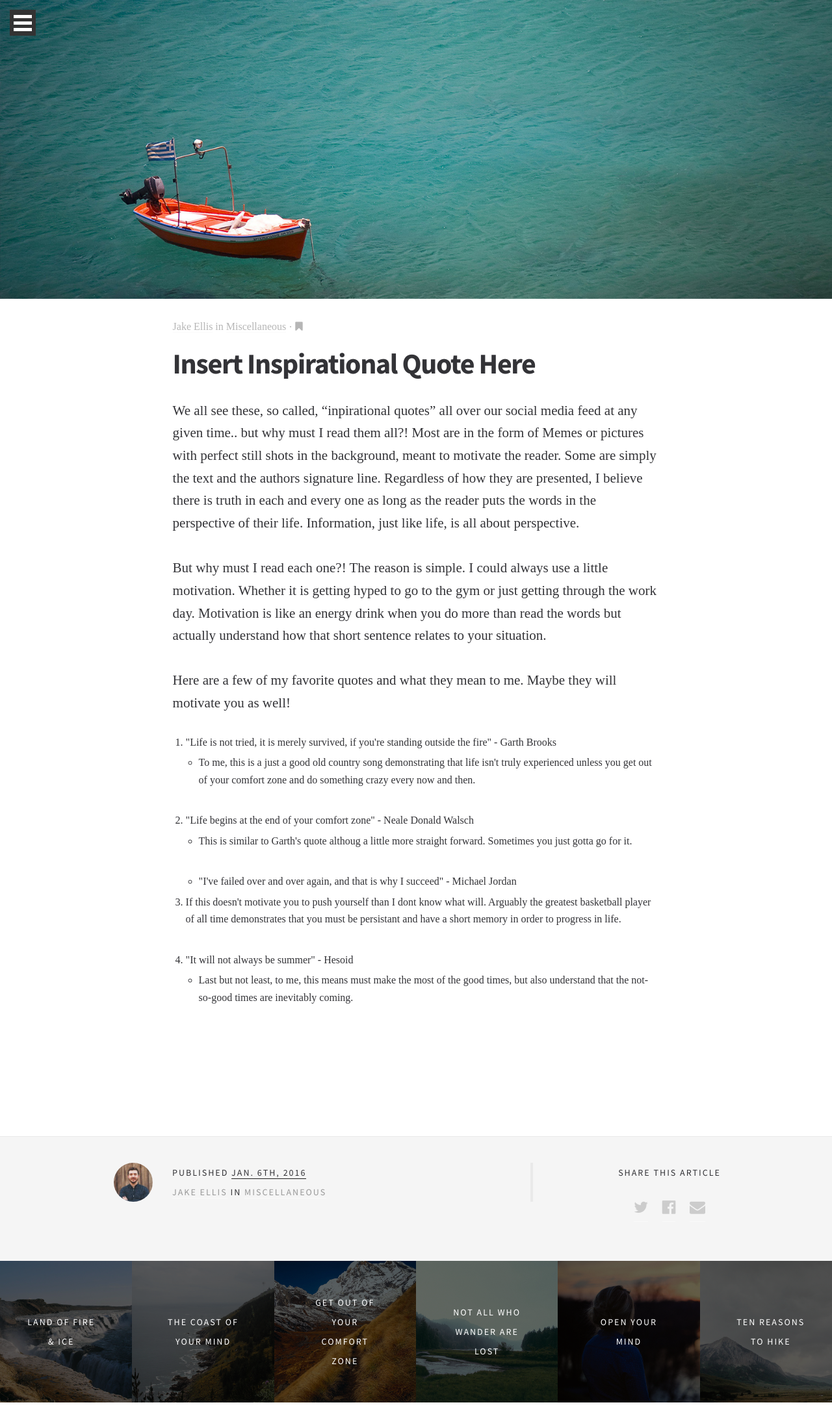
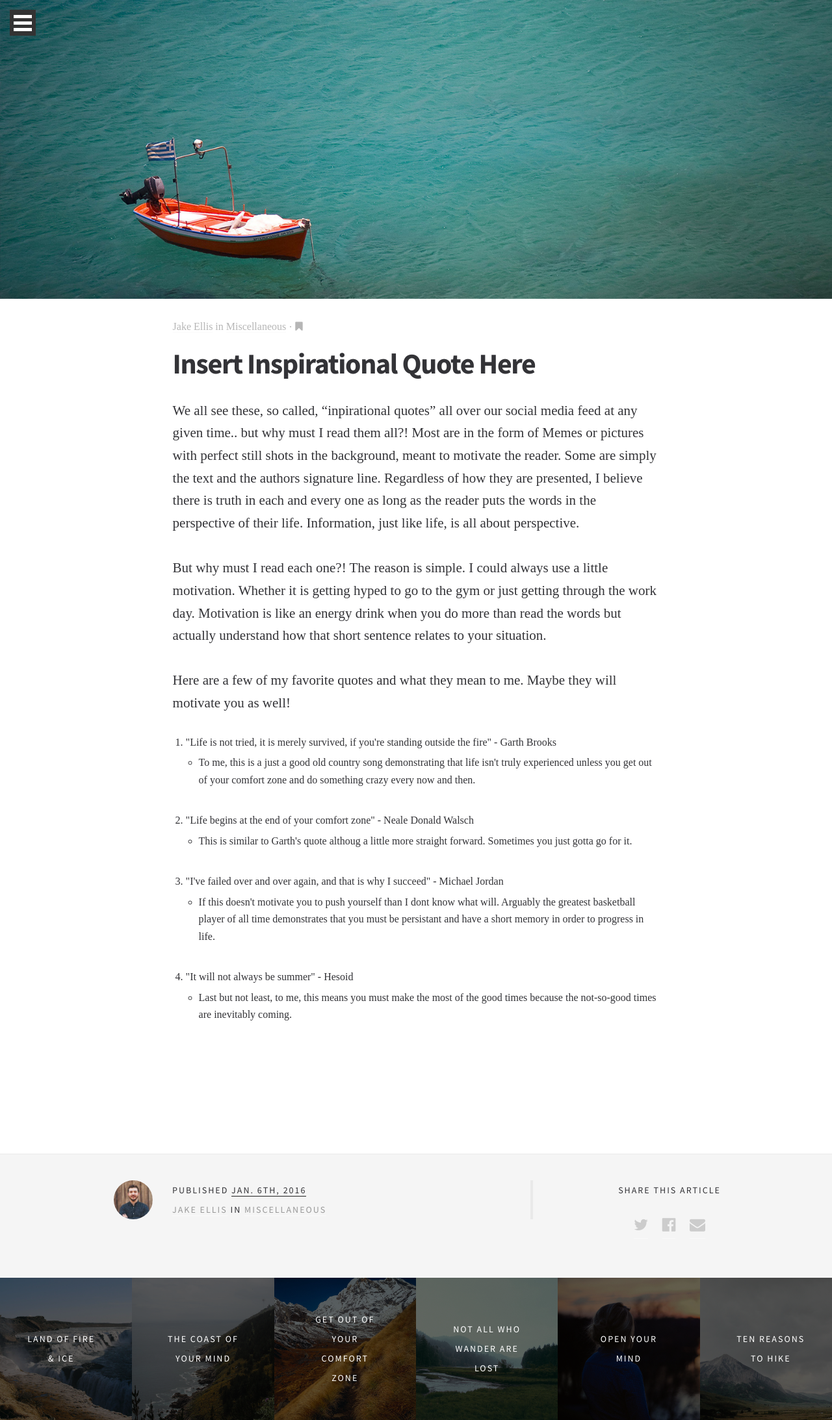
Before and after one commit to EJBlog/EJBlog.github.io, a Jekyll site: the page built from _posts/2016-1-6-inspirational-quotes.md, in a window 1280 px wide. Shown: the whole page at 65% size. Built offline with Jekyll 4.4.1, drawn with Linux system fonts in a browser that asks for light colours; nearby versions of some CDN libraries; some web fonts are replaced.

Commit message:
Update 2016-1-6-inspirational-quotes.md

```diff
--- a/_posts/2016-1-6-inspirational-quotes.md
+++ b/_posts/2016-1-6-inspirational-quotes.md
@@ -15,7 +15,7 @@ Here are a few of my favorite quotes and what they mean to me. Maybe they will m
 <ol>
   <li>"Life is not tried, it is merely survived, if you're standing outside the fire" - Garth Brooks</li>
     <ul>
-      <li>To me, this is a just a good old country song demonstrating that life isn't truly experienced unless you get out of your           comfort zone and do something crazy every now and then.</li>
+      <li>To me, this is a just a good old country song demonstrating that life isn't truly experienced unless you get out of your comfort zone and do something crazy every now and then.</li>
     </ul>
   <br>
   <li>"Life begins at the end of your comfort zone" - Neale Donald Walsch</li>
@@ -23,13 +23,13 @@ Here are a few of my favorite quotes and what they mean to me. Maybe they will m
         <li>This is similar to Garth's quote althoug a little more straight forward. Sometimes you just gotta go for it.</li>
       </ul>
   <br>
-      <ul>
-        <li>"I've failed over and over again, and that is why I succeed" - Michael Jordan </li>
-      </ul>
-  <li>If this doesn't motivate you to push yourself than I dont know what will. Arguably the greatest basketball player of all time demonstrates that you must be persistant and have a short memory in order to progress in life.</li>
+  <li>"I've failed over and over again, and that is why I succeed" - Michael Jordan </li>
+    <ul>
+        <li>If this doesn't motivate you to push yourself than I dont know what will. Arguably the greatest basketball player of all time demonstrates that you must be persistant and have a short memory in order to progress in life.</li>
+    </ul>
   <br>
   <li>"It will not always be summer" - Hesoid </li>
       <ul>
-        <li>Last but not least, to me, this means must make the most of the good times, but also understand that the not-so-good times         are inevitably coming.</li>
+        <li>Last but not least, to me, this means you must make the most of the good times because the not-so-good times are inevitably coming.</li>
       </ul>
 </ol>
```
